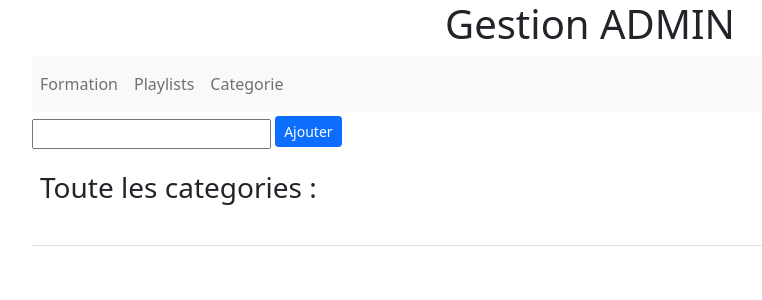
After one commit to Abdallah139375/mediatekformation, a Symfony app: template templates/LesCategories.html.twig in a window 1280 px wide. The commit adds this page. Shown: the top 300 px of the page, without its empty margins (50-812 px from the left). Run offline with Twig, Linux system fonts and the light colour scheme; the template is opened without the code that fills it, so the values that code supplies are empty; some libraries are stand-ins or nearby versions.

Commit message:
phase 5 : gérer les categories

```diff
--- /dev/null
+++ b/templates/LesCategories.html.twig
@@ -0,0 +1,51 @@
+{% extends "baseadmin.html.twig" %}
+{% block body%}
+
+     <form class="form-inline mt-1" method="POST" action="{{ path('categorie.ajout') }}">
+        <div class="form-group mr-1 mb-2">
+            <input type="text" class="sm" name="nom">
+            <button type="submit" class="btn btn-primary mb-2 btn-sm">Ajouter</button>
+        </div>
+    </form>
+     <table  class="table table-striped">
+        <thead>
+            <tr>
+
+
+                <th class="text-left align-top" scope="col">
+                    <h3>Toute les categories : </h3><br />
+
+                </th>
+
+
+                <th class="text-center align-top" scope="col">
+                    &nbsp;
+                </th>
+            </tr>
+        </thead>
+        <tbody>
+            {% for categorie in categories %}
+                <tr class="align-middle">
+                    <td>
+                        <h5 class="text-info">
+
+                                 {{ categorie.name }}
+
+                        </h5>
+                    </td>
+
+                     <td class="text-center">
+                            <a href="{{ path('categorie.suppr', {id:categorie.id}) }}" class="btn btn-danger" onclick="return confirm('Etes-vous sûr de vouloir supprimer {{ categorie.name }} ?')">Supprimer</a>
+
+                    </td>
+
+                </tr>
+
+            {% endfor %}
+
+        </tbody>
+
+    </table>
+
+
+{% endblock %}
--- a/templates/baseadmin.html.twig
+++ b/templates/baseadmin.html.twig
@@ -17,7 +17,9 @@
                     <li class="nav-item">
                         <a class="nav-link" href="{{ path('playlists') }}">Playlists</a>
                     </li>
-
+                     <li class="nav-item">
+                        <a class="nav-link" href="{{ path('categories') }}">Categorie</a>
+                    </li>
                 </ul>
             </div>
         </nav>
```
Also changed, not shown: src/Controller/admin/ListeCategoriesController.php (+45 -2 lines), templates/admin/categorie.ajout.html..twig (added, +10 -0 lines).
